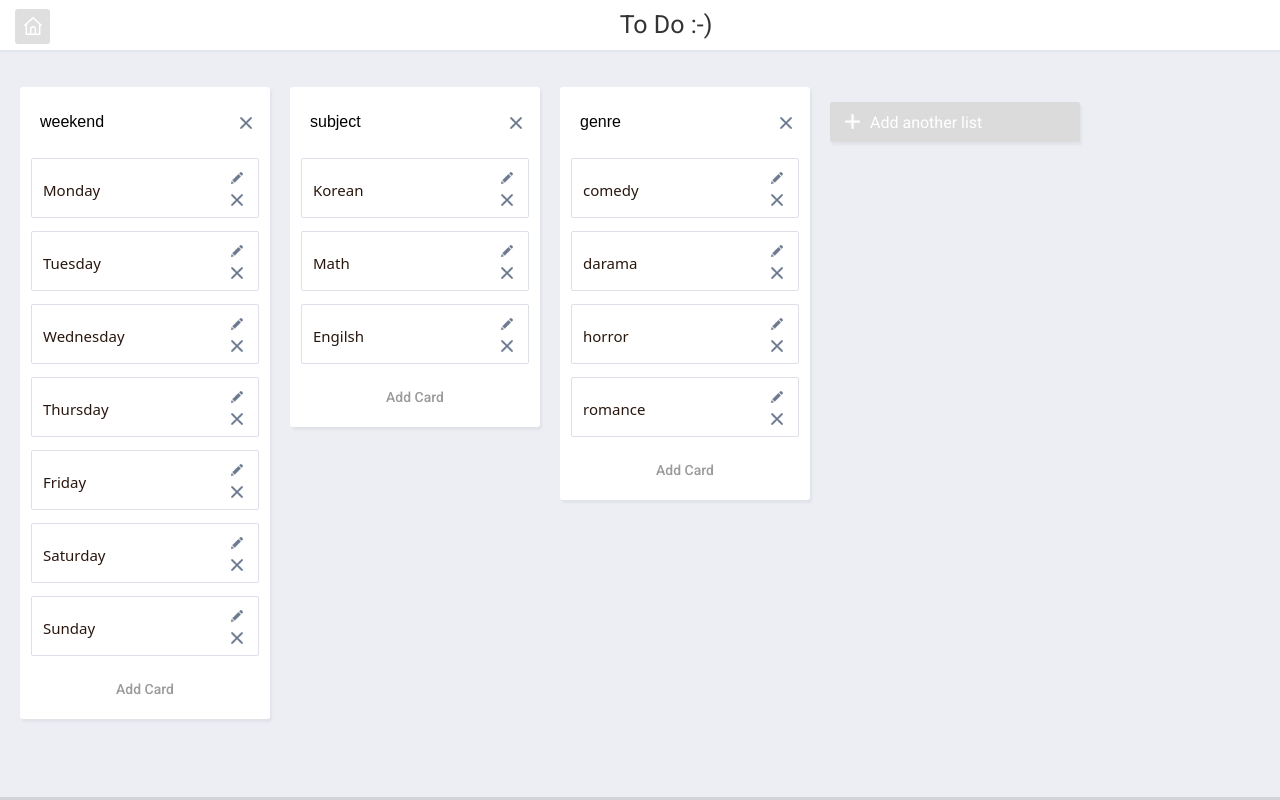
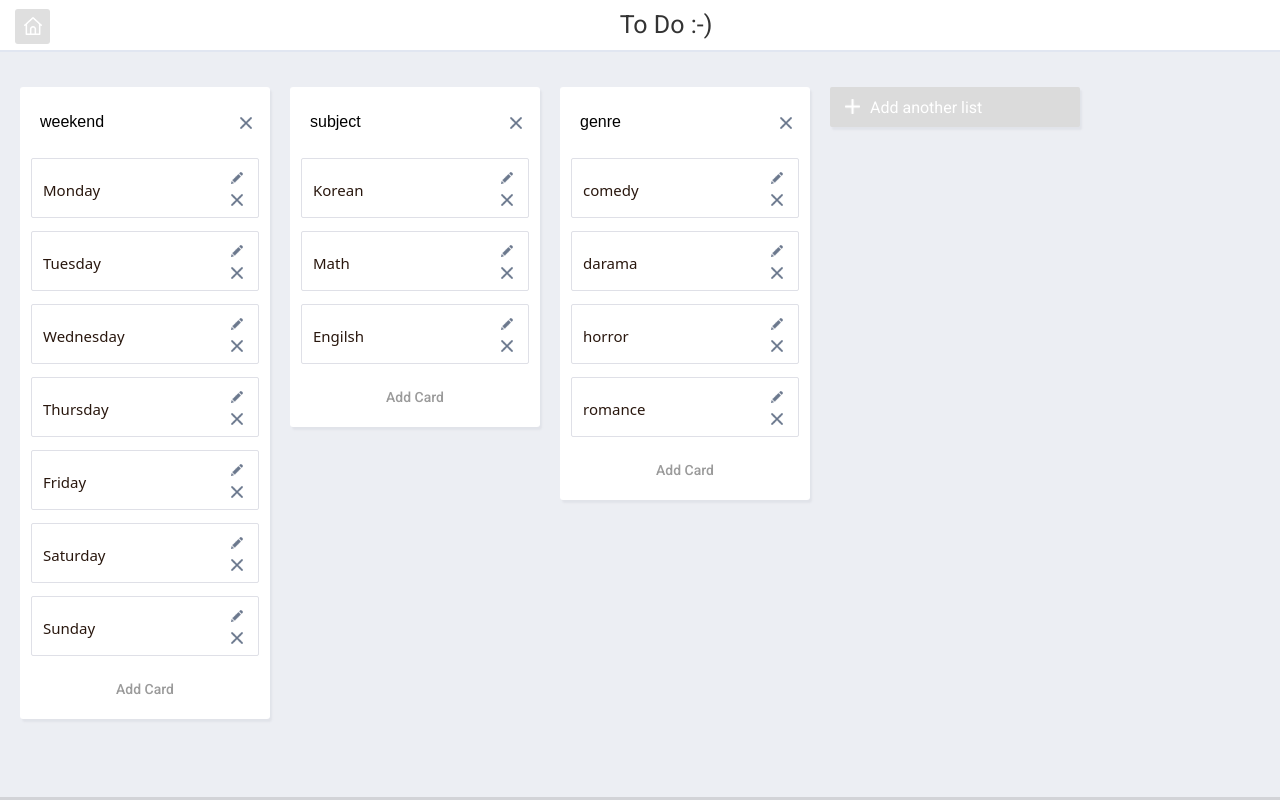
Before and after one commit to rlatjdus0814/trello, a React (Create React App) app: page / in a window 1280 px wide. Built offline with nearby package versions, Linux system fonts and the light colour scheme; a web font is replaced by a local one.

Commit message:
todoList UI 수정

```diff
--- a/src/App.css
+++ b/src/App.css
@@ -68,7 +68,7 @@ p{
   background-color: #ffffff;
   width: 250px;
   border-radius: 3px;
-  margin: 0 10px;
+  margin: 0 10px 15px 10px;
   box-shadow: 2px 3px 2px #e1e3e9;
 }
 .card-top{
@@ -191,7 +191,7 @@ p{
   width: 250px;
   height: 40px;
   border-radius: 2px;
-  margin: 15px 10px;
+  margin-left: 10px;
   color: #ffffff;
   align-items: center;
   cursor: pointer;
```
Also changed, not shown: 1 other file (tests, documents, lock files or other folders).
